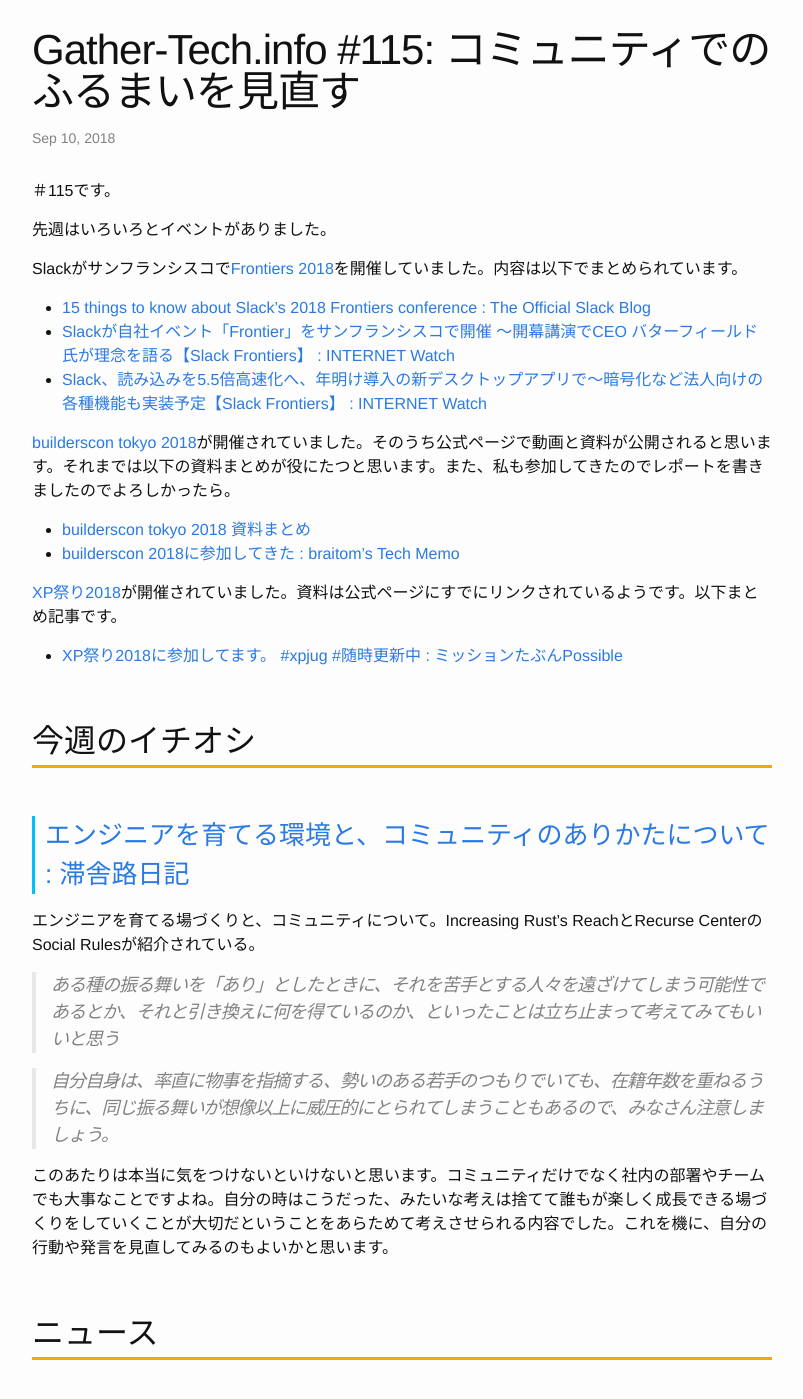
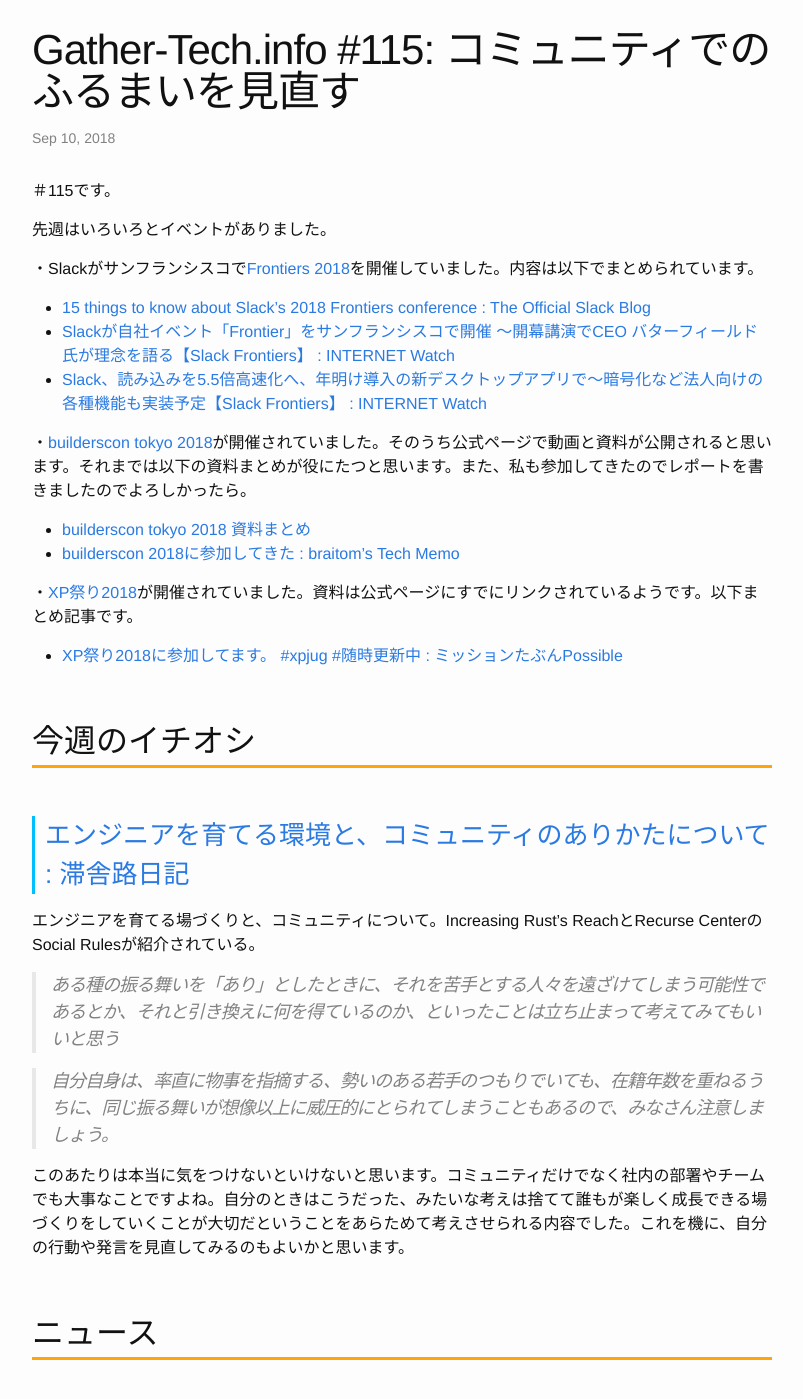
Before and after one commit to Gather-Tech/Gather-Tech.github.io, a Jekyll site: the page built from _posts/2018/2018-09-10-Gather115.md, in a window 1280 px wide and 1400 px high, scrolled down 372 px. Shown: the whole window, without its empty margins (238-1041 px from the left). Built offline with Jekyll 4.4.1, drawn with Linux system fonts in a browser that asks for light colours.

Commit message:
fix typo

```diff
--- a/_posts/2018/2018-09-10-Gather115.md
+++ b/_posts/2018/2018-09-10-Gather115.md
@@ -10,18 +10,18 @@
 
 先週はいろいろとイベントがありました。
 
-Slackがサンフランシスコで[Frontiers 2018](https://slackfrontiers.com/san-francisco)を開催していました。内容は以下でまとめられています。
+・Slackがサンフランシスコで[Frontiers 2018](https://slackfrontiers.com/san-francisco)を開催していました。内容は以下でまとめられています。
 
 - [15 things to know about Slack’s 2018 Frontiers conference : The Official Slack Blog](https://slackhq.com/15-things-to-know-about-slacks-2018-frontiers-conference)
 - [Slackが自社イベント「Frontier」をサンフランシスコで開催 ～開幕講演でCEO バターフィールド氏が理念を語る【Slack Frontiers】 : INTERNET Watch](https://internet.watch.impress.co.jp/docs/event/1141930.html)
 - [Slack、読み込みを5.5倍高速化へ、年明け導入の新デスクトップアプリで～暗号化など法人向けの各種機能も実装予定【Slack Frontiers】 : INTERNET Watch](https://internet.watch.impress.co.jp/docs/event/1142032.html)
 
-[builderscon tokyo 2018](https://builderscon.io/tokyo/2018)が開催されていました。そのうち公式ページで動画と資料が公開されると思います。それまでは以下の資料まとめが役にたつと思います。また、私も参加してきたのでレポートを書きましたのでよろしかったら。
+・[builderscon tokyo 2018](https://builderscon.io/tokyo/2018)が開催されていました。そのうち公式ページで動画と資料が公開されると思います。それまでは以下の資料まとめが役にたつと思います。また、私も参加してきたのでレポートを書きましたのでよろしかったら。
 
 - [builderscon tokyo 2018 資料まとめ](https://qiita.com/kou-sy/items/f0a97c524148d7633abe)
 - [builderscon 2018に参加してきた : braitom's Tech Memo](https://braitom.hatenablog.com/entry/2018/09/09/223049)
 
-[XP祭り2018](http://xpjug.com/xp2018/)が開催されていました。資料は公式ページにすでにリンクされているようです。以下まとめ記事です。
+・[XP祭り2018](http://xpjug.com/xp2018/)が開催されていました。資料は公式ページにすでにリンクされているようです。以下まとめ記事です。
 
 - [XP祭り2018に参加してます。 #xpjug #随時更新中 : ミッションたぶんPossible](http://takigawa401.hatenablog.com/entry/2018/09/08/104244)
 
@@ -31,11 +31,12 @@
 
 エンジニアを育てる場づくりと、コミュニティについて。Increasing Rust’s ReachとRecurse CenterのSocial Rulesが紹介されている。
 
+
 > ある種の振る舞いを「あり」としたときに、それを苦手とする人々を遠ざけてしまう可能性であるとか、それと引き換えに何を得ているのか、といったことは立ち止まって考えてみてもいいと思う
 
 > 自分自身は、率直に物事を指摘する、勢いのある若手のつもりでいても、在籍年数を重ねるうちに、同じ振る舞いが想像以上に威圧的にとられてしまうこともあるので、みなさん注意しましょう。
 
-このあたりは本当に気をつけないといけないと思います。コミュニティだけでなく社内の部署やチームでも大事なことですよね。自分の時はこうだった、みたいな考えは捨てて誰もが楽しく成長できる場づくりをしていくことが大切だということをあらためて考えさせられる内容でした。これを機に、自分の行動や発言を見直してみるのもよいかと思います。
+このあたりは本当に気をつけないといけないと思います。コミュニティだけでなく社内の部署やチームでも大事なことですよね。自分のときはこうだった、みたいな考えは捨てて誰もが楽しく成長できる場づくりをしていくことが大切だということをあらためて考えさせられる内容でした。これを機に、自分の行動や発言を見直してみるのもよいかと思います。
 
 ## ニュース
 
```
